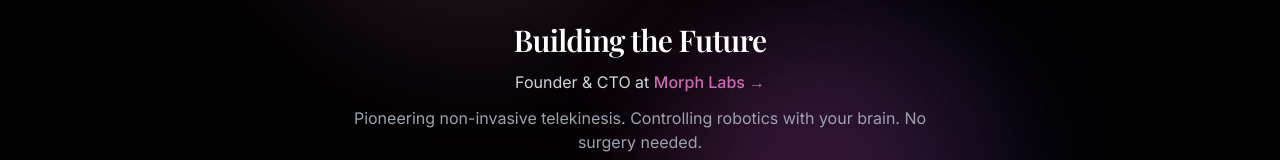
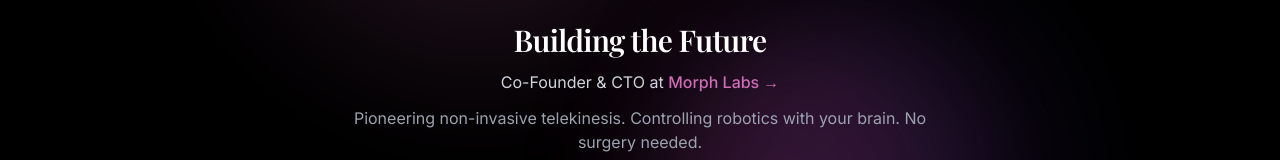
Before and after one commit to s-mehra/personal_website, a React (Vite) app: page / in a window 1280 px wide. Shown: the part 388-548 px from the top of the page. Built offline with nearby package versions, Linux system fonts and the light colour scheme.

Commit message:
Update App.jsx

```diff
--- a/src/App.jsx
+++ b/src/App.jsx
@@ -44,7 +44,7 @@
             Building the Future
           </h2>
           <p className="font-sans text-sm md:text-base text-gray-300 mb-2 md:mb-3">
-            Founder & CTO at{' '}
+            Co-Founder & CTO at{' '}
             <a
               href="https://morphlabs.tech"
               target="_blank"
```
